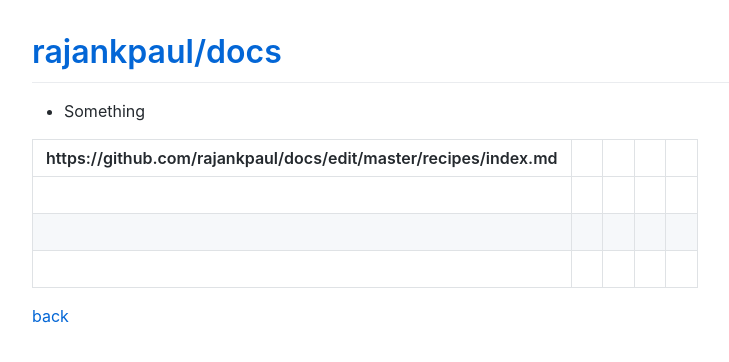
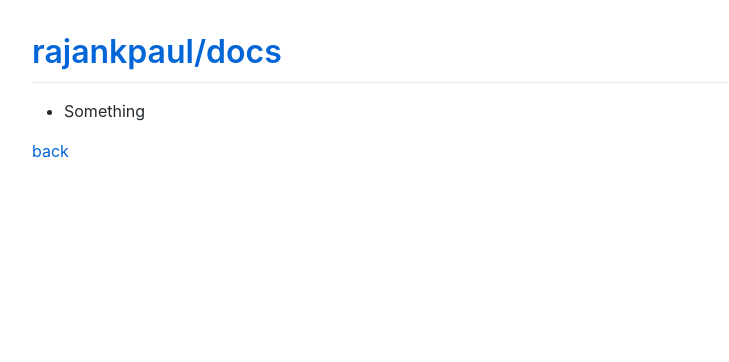
Before and after one commit to rajankpaul/docs, a Jekyll site: the page built from recipes/index.md, in a window 1280 px wide. Shown: the top 362 px of the page, without its empty margins (118-847 px from the left). Built offline with Jekyll 4.4.1, drawn with Linux system fonts in a browser that asks for light colours; comment, search, counter and statistics services are not loaded; part of the change alters nothing that is shown.

Commit message:
Update index.md

```diff
--- a/recipes/index.md
+++ b/recipes/index.md
@@ -5,10 +5,4 @@ title: Recipes
 
 *   Something
 
-| https://github.com/rajankpaul/docs/edit/master/recipes/index.md |   |   |   |   |
-|---|---|---|---|---|
-|   |   |   |   |   |
-|   |   |   |   |   |
-|   |   |   |   |   |
-
 [back](../)
```
